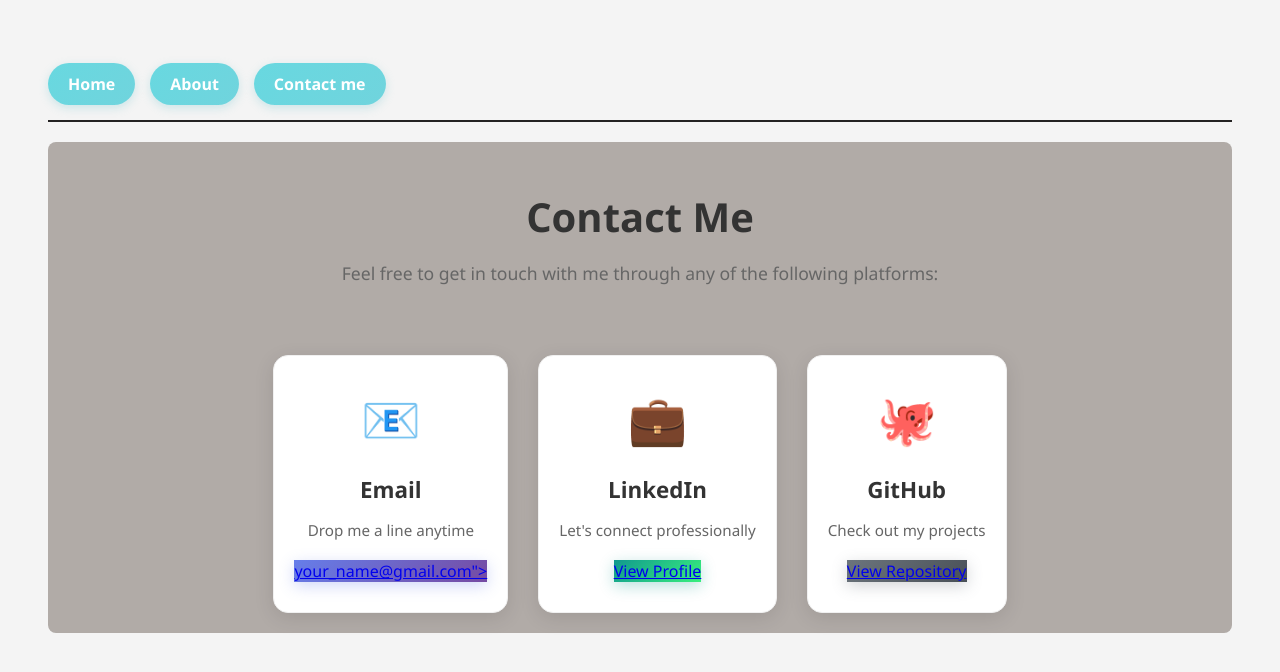
After one commit to Biswajit-Biswas10/Flask_Jinja_App, a Flask app: page /contact in a window 1280 px wide. The commit adds this page. Shown: the top 672 px of the page. Run offline with Flask 3, Linux system fonts and the light colour scheme.

Commit message:
Added contact.html, and some style for it.

```diff
--- a/app/routes.py
+++ b/app/routes.py
@@ -1,7 +1,36 @@
+"""
+This module initializes the Flask web application and defines routes for rendering
+HTML templates. It serves as the main entry point for the web server, handling
+requests and responses.
+
+Attributes:
+    app: Flask application instance configured in the app package.
+"""
+from flask import render_template
 from app import app
 
+
+
 @app.route('/')
-@app.route('/About')
+def index():
+    """Render the homepage template"""
+    user = {"name": "Biswajit", "is_authenticated": False}
+    skills = {"Python", "Flask", "Django", "Jinja2"}
+    return render_template("index.html", user=user, skills=skills)
 
-def home():
-    return "This is my first Flask Project."
+
+@app.route('/about')
+def about():
+    """Render the about page template"""
+    return render_template("about.html")
+
+
+@app.route('/contact')
+def contact():
+    """Render the contact page template"""
+    contact_info = {
+        'email': 'your_name@gmail.com',
+        'linkedin': 'https://linkedin.com/in/your_name',
+        'github': 'https://github.com/your_name'
+    }
+    return render_template("contact.html", contact=contact_info)
--- a/app/static/style.css
+++ b/app/static/style.css
@@ -4,12 +4,143 @@ body {
     padding: 40px;
 }
 
-nav {
-    margin-bottom: 20px;
-}
 
 .container {
-    background: #fff;
+    background: #b1aba7;
     padding: 20px;
     border-radius: 8px;
 }
+
+
+.navbar {
+    margin-bottom: 20px;
+    display: flex;
+    gap: 15px;
+    padding: 15px 0;
+    border-bottom: 2px solid #242222;
+}
+
+/* Navigation Button Styles */
+.nav-btn {
+    display: inline-block;
+    padding: 10px 20px;
+    background: linear-gradient(135deg, #68d8e0 0%, #70d4dd 100%);
+    color: white;
+    text-decoration: none;
+    border-radius: 25px;
+    font-size: 16px;
+    font-weight: 600;
+    cursor: pointer;
+    transition: all 0.3s ease;
+    box-shadow: 0 3px 10px rgba(110, 195, 205, 0.3);
+    position: relative;
+    overflow: hidden;
+    text-align: center;
+    border: none;
+}
+
+
+/* Contact Page Styles
+/* For Contact-section heading and paragraph */
+.contact-section {
+    text-align: center;
+    max-width: 800px;
+    margin: 0 auto;
+}
+
+.contact-section h1 {
+    color: #333;
+    margin-bottom: 10px;
+    font-size: 2.5em;
+}
+
+.contact-section > p {
+    color: #666;
+    margin-bottom: 40px;
+    font-size: 1.1em;
+}
+
+.contact-cards {
+    display: inline-flex;
+    grid-template-columns: repeat(auto-fit, minmax(250px, 1fr));
+    gap: 30px;
+    margin-top: 30px;
+}
+
+.contact-card {
+    background: #fff;
+    padding: 30px 20px;
+    border-radius: 15px;
+    box-shadow: 0 5px 20px rgba(0, 0, 0, 0.1);
+    transition: transform 0.3s ease, box-shadow 0.3s ease;
+    border: 1px solid #f0f0f0;
+}
+
+.contact-card:hover {
+    transform: translateY(-5px);
+    box-shadow: 0 10px 30px rgba(0, 0, 0, 0.15);
+}
+
+.contact-icon {
+    font-size: 3em;
+    margin-bottom: 15px;
+}
+
+.contact-card h3 {
+    color: #333;
+    margin-bottom: 10px;
+    font-size: 1.4em;
+}
+
+.contact-card p {
+    color: #666;
+    margin-bottom: 20px;
+    font-size: 0.95em;
+}
+
+.contact-card .btn {
+    margin-top: 10px;
+    min-width: 150px;
+}
+
+@media (max-width: 768px) {
+    .contact-cards {
+        grid-template-columns: 1fr;
+        gap: 20px;
+    }
+
+    .contact-section h1 {
+        font-size: 2em;
+    }
+}
+
+
+.btn-primary {
+    background: linear-gradient(135deg, #667eea 0%, #764ba2 100%);
+    box-shadow: 0 4px 15px rgba(102, 126, 234, 0.3);
+}
+
+.btn-primary:hover {
+    background: linear-gradient(135deg, #5a6fd8 0%, #6a4190 100%);
+    box-shadow: 0 8px 25px rgba(102, 126, 234, 0.4);
+}
+
+.btn-success {
+    background: linear-gradient(135deg, #11998e 0%, #38ef7d 100%);
+    box-shadow: 0 4px 15px rgba(17, 153, 142, 0.3);
+}
+
+.btn-success:hover {
+    background: linear-gradient(135deg, #0e8074 0%, #2dd265 100%);
+    box-shadow: 0 8px 25px rgba(17, 153, 142, 0.4);
+}
+
+.btn-secondary {
+    background: linear-gradient(135deg, #6c757d 0%, #495057 100%);
+    box-shadow: 0 4px 15px rgba(108, 117, 125, 0.3);
+}
+
+.btn-secondary:hover {
+    background: linear-gradient(135deg, #5a6268 0%, #3d4349 100%);
+    box-shadow: 0 8px 25px rgba(108, 117, 125, 0.4);
+}
--- a/app/templates/about.html
+++ b/app/templates/about.html
@@ -1,6 +1,6 @@
 {% extends 'base.html' %}
 
-{% block title %}About Page{% end block %}
+{% block title %}About Page{% endblock %}
 
 {% block content %}
 <h1>About this app</h1>
--- a/app/templates/components/navbar.html
+++ b/app/templates/components/navbar.html
@@ -1,4 +1,5 @@
-<nav>
-    <a href="/">Home</a>
-    <a href="/about">About</a>
+<nav class="navbar">
+    <a href="/" class="nav-btn">Home</a>
+    <a href="/about" class="nav-btn">About</a>
+    <a href="/contact" class="nav-btn">Contact me</a>
 </nav>
--- /dev/null
+++ b/app/templates/contact.html
@@ -0,0 +1,40 @@
+{% extends 'base.html' %}
+
+{% block title %}Contact Me{% endblock %}
+
+{% block content %}
+
+<div class="contact-section">
+<h1>Contact Me</h1>
+<p>Feel free to get in touch with me through any of the following platforms:</p>
+
+    <div class="contact-cards">
+
+        <div class="contact-card">
+            <div class="contact-icon">📧</div>
+            <h3>Email</h3>
+            <p>Drop me a line anytime</p>
+            <a href="mailto:{{ contact.email }}" class="btn btn-primary">{{ contact.email }}"></a>
+        </div>
+
+        <div class="contact-card">
+            <div class="contact-icon">💼</div>
+            <h3>LinkedIn</h3>
+            <p>Let's connect professionally</p>
+            <a href="{{ contact.linkedin }}" target="_blank" class="btn btn-success">View Profile</a>
+        </div>
+
+        <div class="contact-card">
+            <div class="contact-icon">🐙</div>
+            <h3>GitHub</h3>
+            <p>Check out my projects</p>
+            <a href="{{ contact.github }}" target="_blank" class="btn btn-secondary">View Repository</a>
+        </div>
+
+
+    </div>
+
+</div>
+
+
+{% endblock %}
```
Also changed, not shown: app/templates/index.html (+8 -6 lines), app/__init__.py (line endings or trailing spaces), run.py (line endings or trailing spaces).
